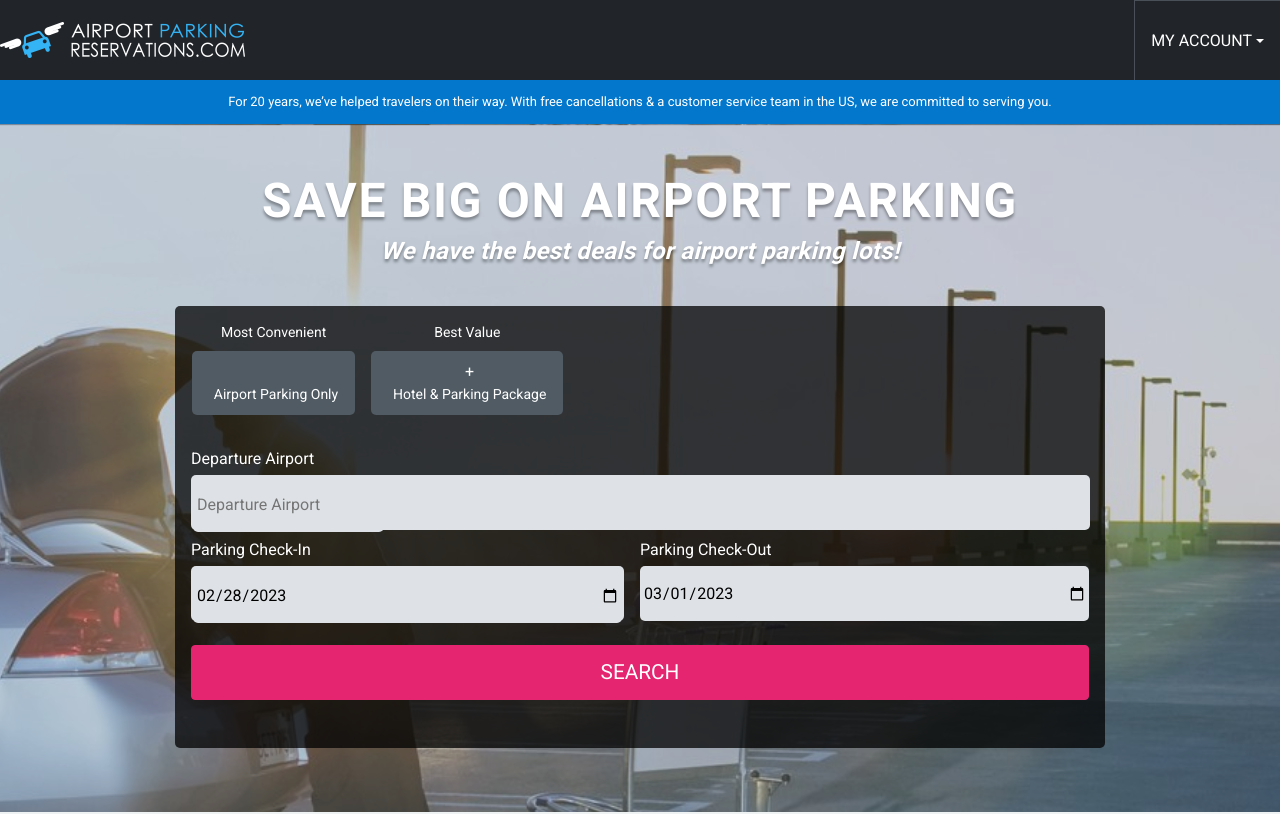
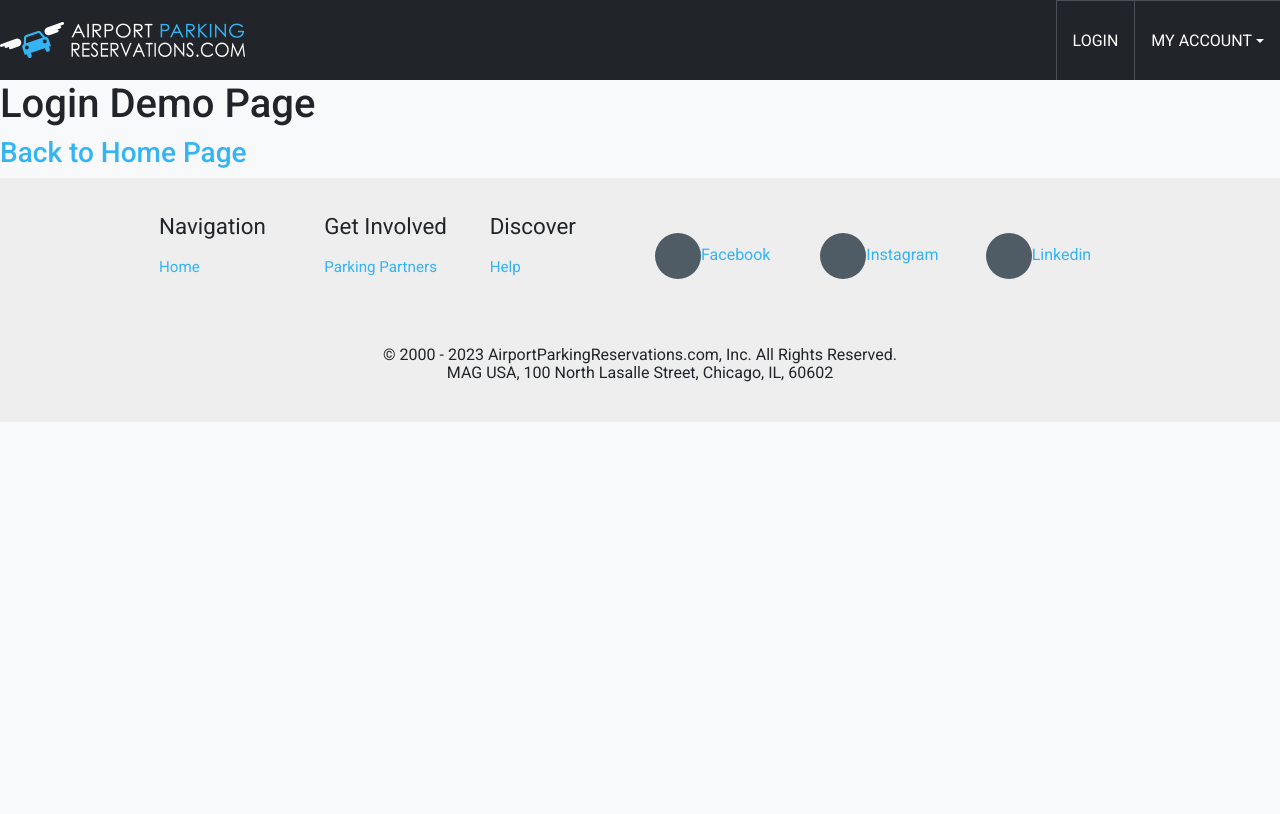
Before and after one commit to Shreyashs98/Airport-project, a React (Create React App) app: page /login in a window 1280 px wide. Shown: the top 814 px of the page. Built offline with nearby package versions, Linux system fonts and the light colour scheme.

Commit message:
Step 6 Routes

```diff
--- a/package.json
+++ b/package.json
@@ -9,6 +9,7 @@
     "moment": "^2.29.4",
     "react": "^18.2.0",
     "react-dom": "^18.2.0",
+    "react-router-dom": "^6.8.2",
     "react-scripts": "5.0.1",
     "web-vitals": "^2.1.4"
   },
--- a/src/App.js
+++ b/src/App.js
@@ -1,9 +1,20 @@
 import './style.css';
 import HomePage from './pages/HomePage';
+import { BrowserRouter,Routes,Route } from 'react-router-dom';
+import Layout from './pages/Layout';
+import Login from './pages/Login';
 
 function App() {
   return (
-    <HomePage />
+    <BrowserRouter >
+    <Routes>
+    <Route path="/" element={<Layout />}>
+      <Route index element={<HomePage />} />
+      <Route path="login" element={<Login />} />
+      <Route path="*" element={<HomePage />} />
+    </Route>
+  </Routes>
+  </BrowserRouter >
   );
 }
 
--- a/src/pages/Header.js
+++ b/src/pages/Header.js
@@ -1,5 +1,5 @@
 import React from "react";
-
+import { Link } from "react-router-dom";
 const Header = () => {
     return (
 
@@ -15,6 +15,11 @@ const Header = () => {
 
                 <div className="collapse navbar-collapse flex-row-reverse" id="navbarNavDropdown">
                     <ul className="navbar-nav">
+                    <li className="nav-item">
+                            <Link className="nav-link" to="login">
+                               Login
+                            </Link>
+                        </li>
 
                         <li className="nav-item dropdown">
                             <a className="nav-link dropdown-toggle" href="/" id="navbarDropdownMenuLink"
--- a/src/pages/HomePage.js
+++ b/src/pages/HomePage.js
@@ -1,5 +1,4 @@
 import React from 'react';
-import Header from './Header';
 import Footer from './Footer';
 import SearchForm from './SearchForm';
 const HomePage =()=>{
@@ -8,7 +7,7 @@ const HomePage =()=>{
         <div id="app" className="generic">
         <div>
             <app-header>
-                <Header />
+
             </app-header>
             <div className="content">
                 <us-page-home inline-template>
--- /dev/null
+++ b/src/pages/Layout.js
@@ -0,0 +1,15 @@
+import React from "react"
+import { Outlet } from "react-router-dom"
+import Header from "./Header"
+import Footer from "./Footer"
+
+const Layout = () => {
+    return (
+        <div>
+            <Header />
+            <Outlet />
+            <Footer />
+        </div>
+    )
+}
+export default Layout;
--- /dev/null
+++ b/src/pages/Login.js
@@ -0,0 +1,16 @@
+import React from "react";
+import { Link } from "react-router-dom";
+
+const Login = () => {
+    return (
+        <div>
+            <h1>Login Demo Page</h1>
+            <Link to="/">
+            <h3>
+                Back to Home Page
+            </h3>
+        </Link>
+        </div>
+    );
+}
+export default Login;
```
Also changed, not shown: 1 other file (tests, documents, lock files or other folders).
